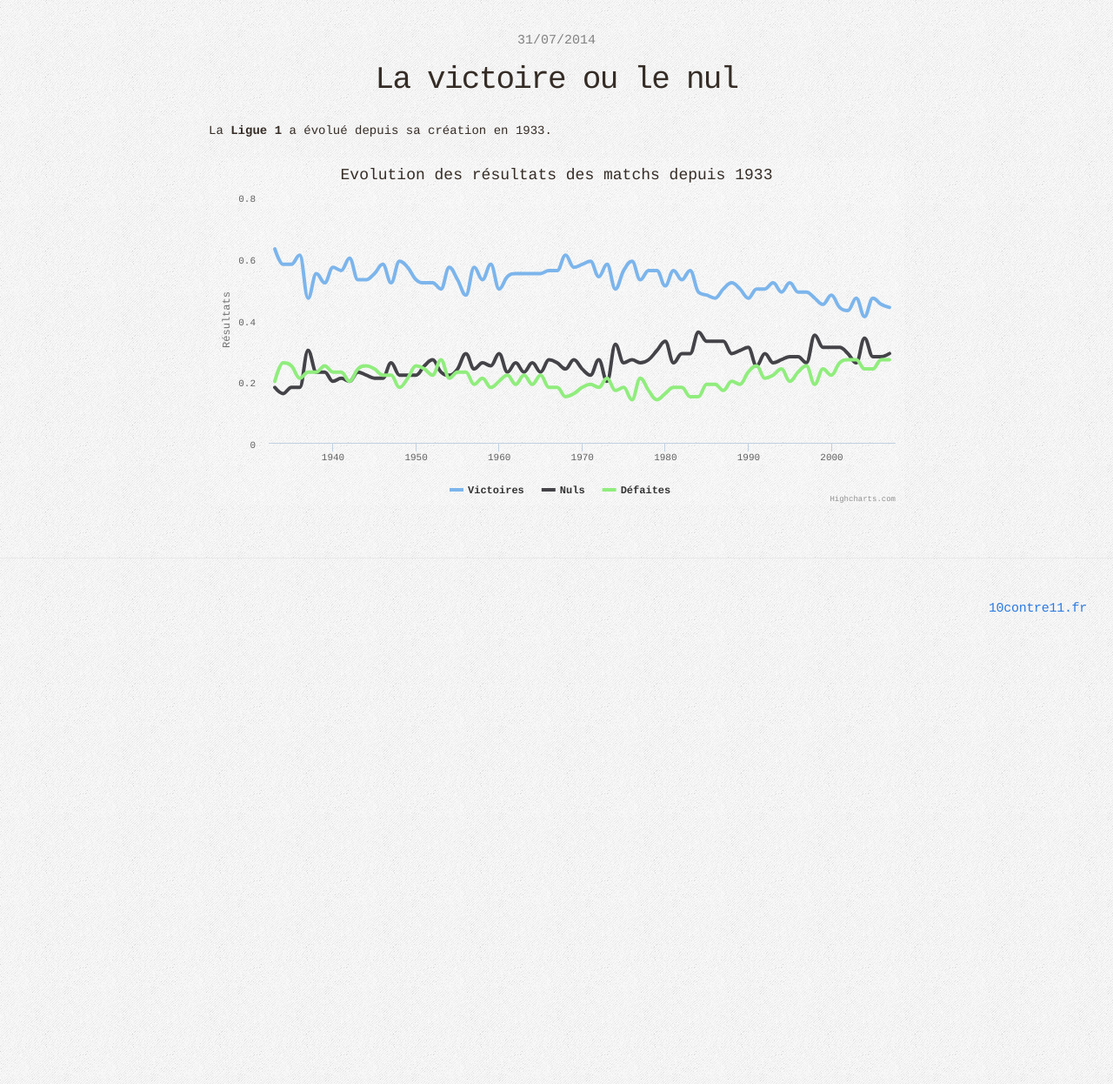
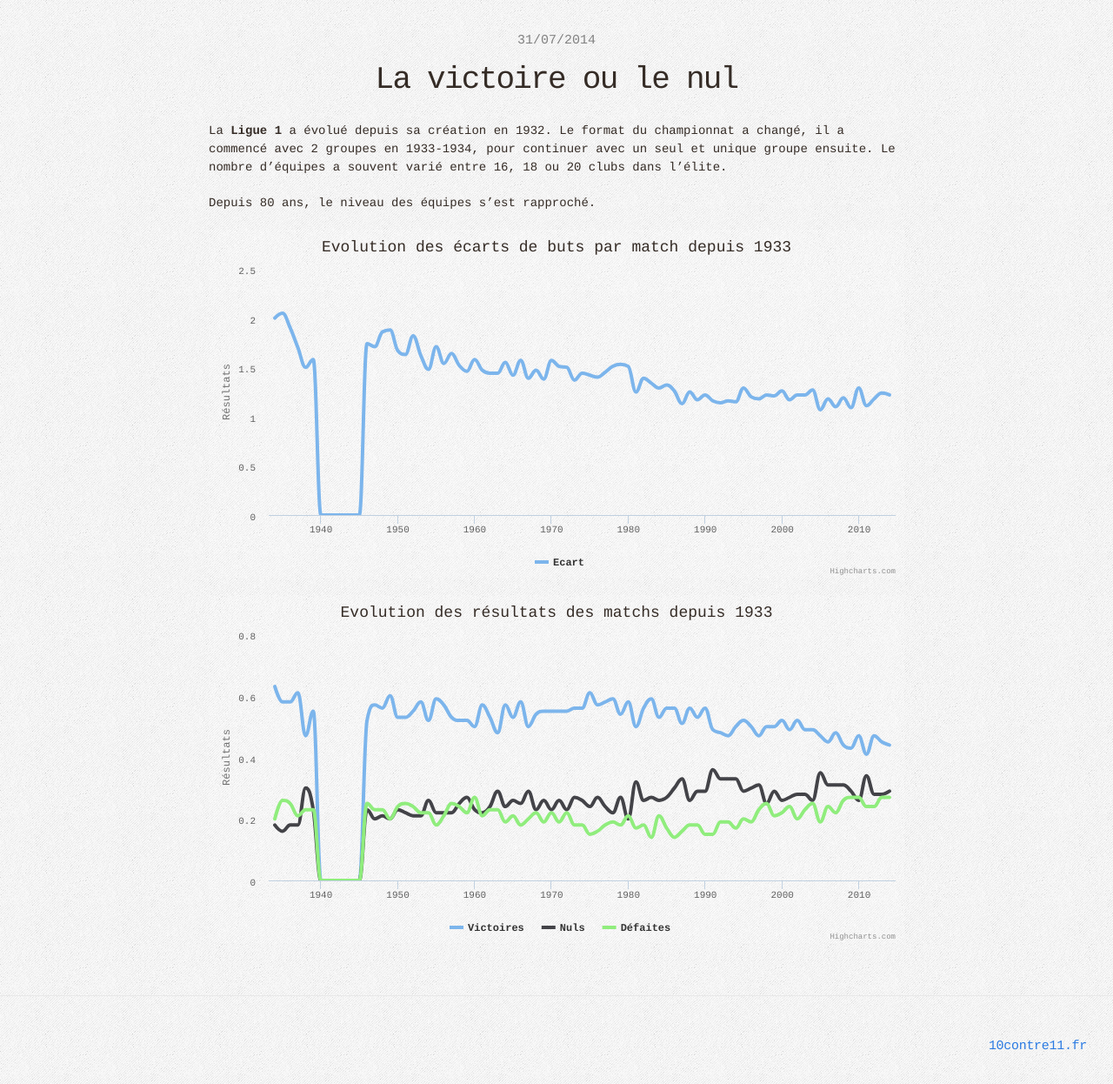
Before and after one commit to damiengo/stblg, a Jekyll site: the page built from _posts/2014-07-31-la-victoire-ou-le-nul.markdown, in a window 1280 px wide, cut to the strip 104-1350 px from the top of the page. Shown: the whole strip at 87% size. Built offline with Jekyll 4.4.1, drawn with Linux system fonts in a browser that asks for light colours.

Commit message:
Update article

```diff
--- a/_posts/2014-07-31-la-victoire-ou-le-nul.markdown
+++ b/_posts/2014-07-31-la-victoire-ou-le-nul.markdown
@@ -4,89 +4,165 @@ title:  "La victoire ou le nul"
 date:   2014-07-31 21:47:06
 ---
 
-La **Ligue 1** a évolué depuis sa création en 1933.
+La **Ligue 1** a évolué depuis sa création en 1932. Le format du championnat a changé, il a commencé avec 2 groupes en 1933-1934, pour continuer avec un seul et unique groupe ensuite. Le nombre d'équipes a souvent varié entre 16, 18 ou 20 clubs dans l'élite.
+
+Depuis 80 ans, le niveau des équipes s'est rapproché.
+
+
+<div id="avg_diff_chart"></div>
+
 
 <div id="results_chart"></div>
 
 <script type="text/javascript">
+
+// Graphique des différences de but moyennes
 $(function () {
-        $('#results_chart').highcharts({
-            chart: {
-                type: 'spline',
-                backgroundColor:'rgba(255, 255, 255, 0.1)',
-                style: {
-                    fontFamily: 'Courier, "Lucida Sans Typewriter", "Lucida Typewriter", "DejaVu Sans Mono", monospace',
-                    color: '#352C26'
-                }
+    $('#avg_diff_chart').highcharts({
+        chart: {
+            type: 'spline',
+            backgroundColor:'rgba(255, 255, 255, 0.1)',
+            style: {
+                fontFamily: 'Courier, "Lucida Sans Typewriter", "Lucida Typewriter", "DejaVu Sans Mono", monospace',
+                color: '#352C26'
+            }
+        },
+        title: {
+            text: 'Evolution des écarts de buts par match depuis 1933',
+            style: {
+                fontFamily: 'Courier, "Lucida Sans Typewriter", "Lucida Typewriter", "DejaVu Sans Mono", monospace',
+                color: '#352C26'
+            }
+        },
+        xAxis: {
+            type: 'datetime',
+            labels: {
+                overflow: 'justify'
+            }
+        },
+        yAxis: {
+            title: {
+                text: 'Résultats'
             },
+            min: 0,
+            minorGridLineWidth: 0,
+            gridLineWidth: 0,
+            alternateGridColor: null
+        },
+        tooltip: {
+            valueSuffix: ' '
+        },
+        plotOptions: {
+            spline: {
+                lineWidth: 4,
+                states: {
+                    hover: {
+                        lineWidth: 5
+                    }
+                },
+                marker: {
+                    enabled: false
+                },
+                pointInterval: 365 * 24 * 3600000, // one year
+                pointStart: Date.UTC(1934, 0, 0, 0, 0, 0)
+            }
+        },
+        series: [{
+            name: 'Ecart',
+            data: [2.00,2.05,1.90,1.70,1.50,1.58,0,0,0,0,0,0,1.74,1.71,1.86,1.88,1.67,1.63,1.82,1.62,1.48,1.71,1.54,1.64,1.52,1.46,1.58,1.47,1.44,
+                   1.44,1.55,1.42,1.57,1.39,1.47,1.38,1.57,1.51,1.50,1.37,1.44,1.42,1.40,1.45,1.51,1.53,1.51,1.25,1.39,1.34,1.29,1.32,
+                   1.26,1.13,1.25,1.17,1.22,1.16,1.14,1.16,1.15,1.29,1.20,1.18,1.22,1.21,1.26,1.17,1.22,1.22,1.27,1.07,1.18,1.10,1.19,
+                   1.09,1.29,1.11,1.18,1.24,1.22]
+
+        }]
+        ,
+        navigation: {
+            menuItemStyle: {
+                fontSize: '10px'
+            }
+        }
+    });
+});
+
+// Graphique des résultats moyens
+$(function () {
+    $('#results_chart').highcharts({
+        chart: {
+            type: 'spline',
+            backgroundColor:'rgba(255, 255, 255, 0.1)',
+            style: {
+                fontFamily: 'Courier, "Lucida Sans Typewriter", "Lucida Typewriter", "DejaVu Sans Mono", monospace',
+                color: '#352C26'
+            }
+        },
+        title: {
+            text: 'Evolution des résultats des matchs depuis 1933',
+            style: {
+                fontFamily: 'Courier, "Lucida Sans Typewriter", "Lucida Typewriter", "DejaVu Sans Mono", monospace',
+                color: '#352C26'
+            }
+        },
+        xAxis: {
+            type: 'datetime',
+            labels: {
+                overflow: 'justify'
+            }
+        },
+        yAxis: {
             title: {
-                text: 'Evolution des résultats des matchs depuis 1933',
-                style: {
-                    fontFamily: 'Courier, "Lucida Sans Typewriter", "Lucida Typewriter", "DejaVu Sans Mono", monospace',
-                    color: '#352C26'
-                }
+                text: 'Résultats'
             },
-            xAxis: {
-                type: 'datetime',
-                labels: {
-                    overflow: 'justify'
-                }
-            },
-            yAxis: {
-                title: {
-                    text: 'Résultats'
+            min: 0,
+            minorGridLineWidth: 0,
+            gridLineWidth: 0,
+            alternateGridColor: null
+        },
+        tooltip: {
+            valueSuffix: ' '
+        },
+        plotOptions: {
+            spline: {
+                lineWidth: 4,
+                states: {
+                    hover: {
+                        lineWidth: 5
+                    }
                 },
-                min: 0,
-                minorGridLineWidth: 0,
-                gridLineWidth: 0,
-                alternateGridColor: null
-            },
-            tooltip: {
-                valueSuffix: ' '
-            },
-            plotOptions: {
-                spline: {
-                    lineWidth: 4,
-                    states: {
-                        hover: {
-                            lineWidth: 5
-                        }
-                    },
-                    marker: {
-                        enabled: false
-                    },
-                    pointInterval: 365 * 24 * 3600000, // one year
-                    pointStart: Date.UTC(1933, 0, 0, 0, 0, 0)
-                }
-            },
-            series: [{
-                name: 'Victoires',
-                data: [0.63,0.58,0.58,0.61,0.47,0.55,0.52,0.57,0.56,0.60,0.53,0.53,0.55,0.58,0.52,0.59,0.57,0.53,0.52,0.52,0.50,
-                       0.57,0.53,0.48,0.57,0.53,0.58,0.50,0.54,0.55,0.55,0.55,0.55,0.56,0.56,0.61,0.57,0.58,0.59,0.54,0.58,0.50,
-                       0.56,0.59,0.53,0.56,0.56,0.51,0.56,0.53,0.56,0.49,0.48,0.47,0.50,0.52,0.50,0.47,0.50,0.50,0.52,0.49,0.52,
-                       0.49,0.49,0.47,0.45,0.48,0.44,0.43,0.47,0.41,0.47,0.45,0.44]
+                marker: {
+                    enabled: false
+                },
+                pointInterval: 365 * 24 * 3600000, // one year
+                pointStart: Date.UTC(1934, 0, 0, 0, 0, 0)
+            }
+        },
+        series: [{
+            name: 'Victoires',
+            data: [0.63,0.58,0.58,0.61,0.47,0.55,0,0,0,0,0,0,0.52,0.57,0.56,0.60,0.53,0.53,0.55,0.58,0.52,0.59,0.57,0.53,0.52,0.52,0.50,
+                   0.57,0.53,0.48,0.57,0.53,0.58,0.50,0.54,0.55,0.55,0.55,0.55,0.56,0.56,0.61,0.57,0.58,0.59,0.54,0.58,0.50,
+                   0.56,0.59,0.53,0.56,0.56,0.51,0.56,0.53,0.56,0.49,0.48,0.47,0.50,0.52,0.50,0.47,0.50,0.50,0.52,0.49,0.52,
+                   0.49,0.49,0.47,0.45,0.48,0.44,0.43,0.47,0.41,0.47,0.45,0.44]
 
-            },
-            {
-                name: 'Nuls',
-                data: [0.18,0.16,0.18,0.18,0.30,0.23,0.23,0.20,0.21,0.20,0.23,0.22,0.21,0.21,0.26,0.22,0.22,0.22,0.25,0.27,0.23,
-                       0.22,0.24,0.29,0.24,0.26,0.25,0.29,0.23,0.26,0.23,0.26,0.23,0.27,0.26,0.24,0.27,0.24,0.22,0.27,0.20,0.32,
-                       0.26,0.27,0.26,0.27,0.30,0.33,0.26,0.29,0.29,0.36,0.33,0.33,0.33,0.29,0.30,0.31,0.25,0.29,0.26,0.27,0.28,
-                       0.28,0.26,0.35,0.31,0.31,0.31,0.29,0.26,0.34,0.28,0.28,0.29]
-            },
-            {
-                name: 'Défaites',
-                data: [0.20,0.26,0.25,0.21,0.23,0.23,0.25,0.23,0.23,0.20,0.24,0.25,0.24,0.22,0.22,0.18,0.21,0.25,0.24,0.22,0.27,
-                       0.21,0.23,0.23,0.19,0.21,0.18,0.20,0.22,0.19,0.22,0.19,0.22,0.18,0.18,0.15,0.16,0.18,0.19,0.18,0.21,0.17,
-                       0.18,0.14,0.21,0.17,0.14,0.16,0.18,0.18,0.15,0.15,0.19,0.19,0.17,0.20,0.19,0.23,0.25,0.21,0.22,0.24,0.20,
-                       0.23,0.25,0.19,0.24,0.22,0.26,0.27,0.27,0.24,0.24,0.27,0.27]
-            }]
-            ,
-            navigation: {
-                menuItemStyle: {
-                    fontSize: '10px'
-                }
+        },
+        {
+            name: 'Nuls',
+            data: [0.18,0.16,0.18,0.18,0.30,0.23,0,0,0,0,0,0,0.23,0.20,0.21,0.20,0.23,0.22,0.21,0.21,0.26,0.22,0.22,0.22,0.25,0.27,0.23,
+                   0.22,0.24,0.29,0.24,0.26,0.25,0.29,0.23,0.26,0.23,0.26,0.23,0.27,0.26,0.24,0.27,0.24,0.22,0.27,0.20,0.32,
+                   0.26,0.27,0.26,0.27,0.30,0.33,0.26,0.29,0.29,0.36,0.33,0.33,0.33,0.29,0.30,0.31,0.25,0.29,0.26,0.27,0.28,
+                   0.28,0.26,0.35,0.31,0.31,0.31,0.29,0.26,0.34,0.28,0.28,0.29]
+        },
+        {
+            name: 'Défaites',
+            data: [0.20,0.26,0.25,0.21,0.23,0.23,0,0,0,0,0,0,0.25,0.23,0.23,0.20,0.24,0.25,0.24,0.22,0.22,0.18,0.21,0.25,0.24,0.22,0.27,
+                   0.21,0.23,0.23,0.19,0.21,0.18,0.20,0.22,0.19,0.22,0.19,0.22,0.18,0.18,0.15,0.16,0.18,0.19,0.18,0.21,0.17,
+                   0.18,0.14,0.21,0.17,0.14,0.16,0.18,0.18,0.15,0.15,0.19,0.19,0.17,0.20,0.19,0.23,0.25,0.21,0.22,0.24,0.20,
+                   0.23,0.25,0.19,0.24,0.22,0.26,0.27,0.27,0.24,0.24,0.27,0.27]
+        }]
+        ,
+        navigation: {
+            menuItemStyle: {
+                fontSize: '10px'
             }
-        });
+        }
     });
+});
 </script>
```
